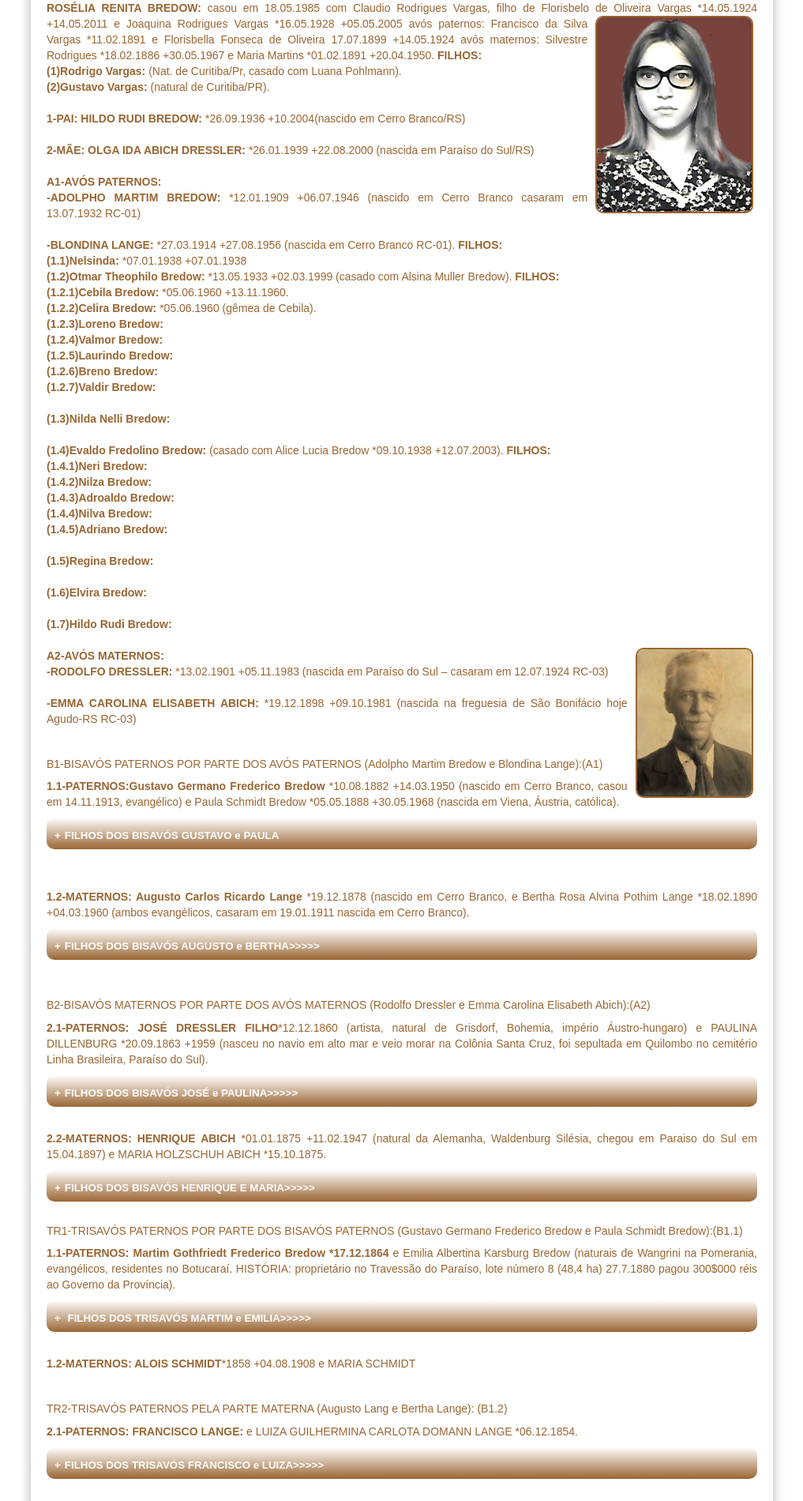
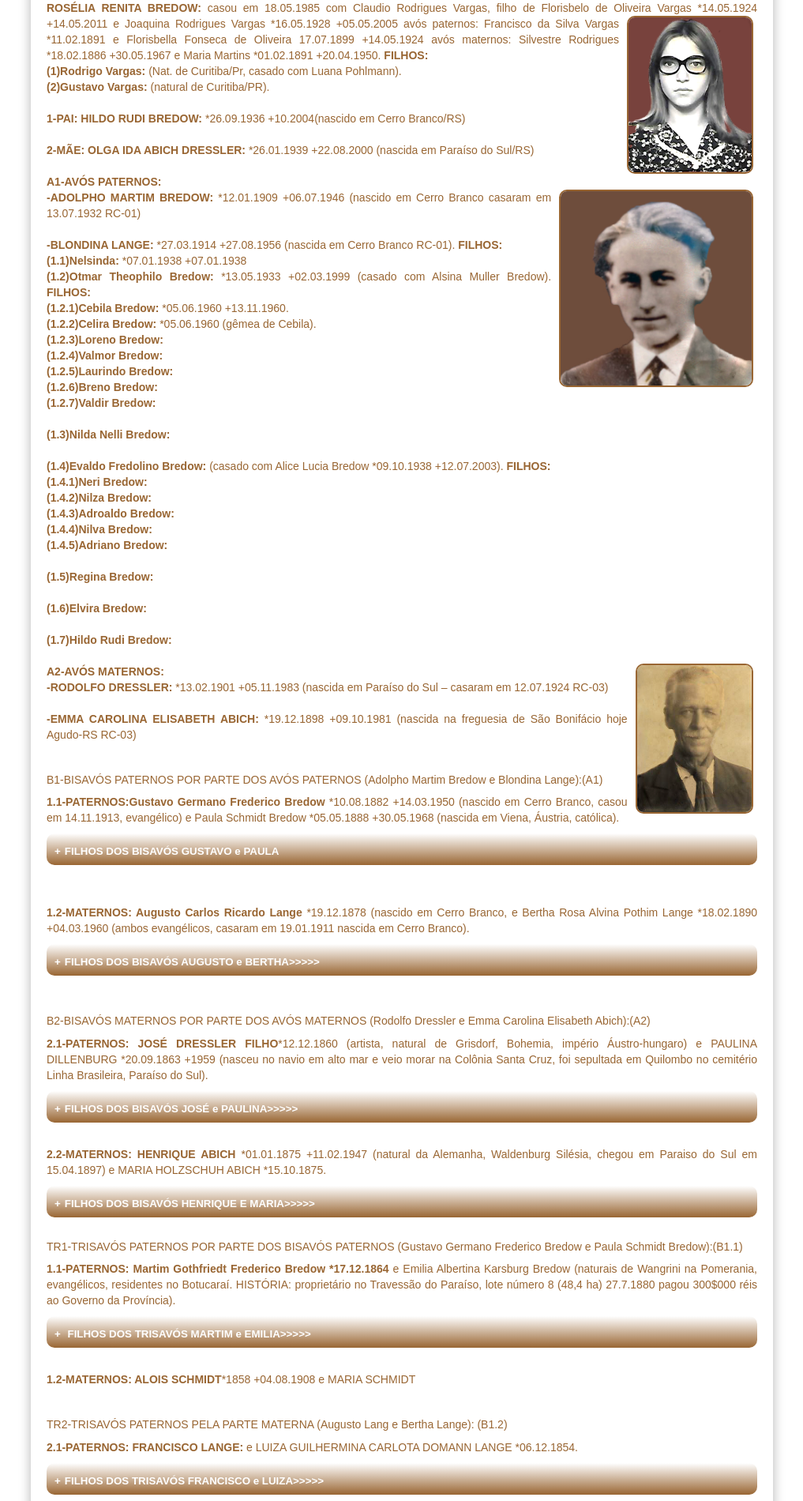
Before and after one commit to claudiovargas1955/claudiovargas1955.github.io, a Jekyll site: the page built from _pages/arvore-genealogica-de-roselia-renita-bredow.html, in a window 1280 px wide. Shown: the part 1022-2922 px from the top of the page at 79% size, without its empty margins (131-1148 px from the left). Built offline with Jekyll 4.4.1, drawn with Linux system fonts in a browser that asks for light colours; some web fonts are replaced.

Commit message:
Update arvore-genealogica-de-roselia-renita-bredow.html

```diff
--- a/_pages/arvore-genealogica-de-roselia-renita-bredow.html
+++ b/_pages/arvore-genealogica-de-roselia-renita-bredow.html
@@ -85,7 +85,7 @@ h1{font-size:24px;
 <a href="https://www.youtube.com/watch?v=1xXftzOgeZI" target="_blank">(clicar video da História da colonização alemã em Paraiso do Sul)</a>
 
 <p><b>ROSÉLIA RENITA BREDOW:</b> casou em 18.05.1985 com Claudio Rodrigues Vargas, filho de Florisbelo de Oliveira Vargas *14.05.1924
-<img class="dir1" style="float:right"; src="/images/ROSÉLIA 13 ANOS.png"; height="250px"; title="Rosélia 1975";/>
+<img class="dir1" style="float:right"; src="/images/ROSÉLIA 13 ANOS.png"; height="200px"; title="Rosélia 1975";/>
 +14.05.2011 e Joaquina Rodrigues Vargas *16.05.1928 +05.05.2005 avós paternos: Francisco da Silva Vargas *11.02.1891 e Florisbella
 Fonseca de Oliveira 17.07.1899 +14.05.1924 avós maternos: Silvestre Rodrigues *18.02.1886 +30.05.1967 e Maria Martins *01.02.1891
 +20.04.1950.<b> FILHOS:</b><br/>
@@ -95,7 +95,7 @@ Fonseca de Oliveira 17.07.1899 +14.05.1924 avós maternos: Silvestre Rodrigues *
 
 <b>1-PAI: HILDO RUDI BREDOW:</b> *26.09.1936 +10.2004(nascido em Cerro Branco/RS)<br/><br/>
 <b>2-MÃE: OLGA IDA ABICH DRESSLER:</b> *26.01.1939 +22.08.2000 (nascida em Paraíso do Sul/RS)<br/><br/>
-<b>A1-AVÓS PATERNOS:</b><br/>
+<b>A1-AVÓS PATERNOS:</b><br/><img class="dir1" style="float:right"; src="/images/adolfo bredow.jpg"; height="250px"; title="Adolfo Bredow avô paterno";/>
 <b>-ADOLPHO MARTIM BREDOW: </b>*12.01.1909 +06.07.1946 (nascido em Cerro Branco casaram em 13.07.1932 RC-01)<br/><br/>
 <b>-BLONDINA LANGE: </b> *27.03.1914 +27.08.1956 (nascida em Cerro Branco RC-01). <b>FILHOS: </b><br/>
 <b>(1.1)Nelsinda: </b>*07.01.1938 +07.01.1938 <br>
```
